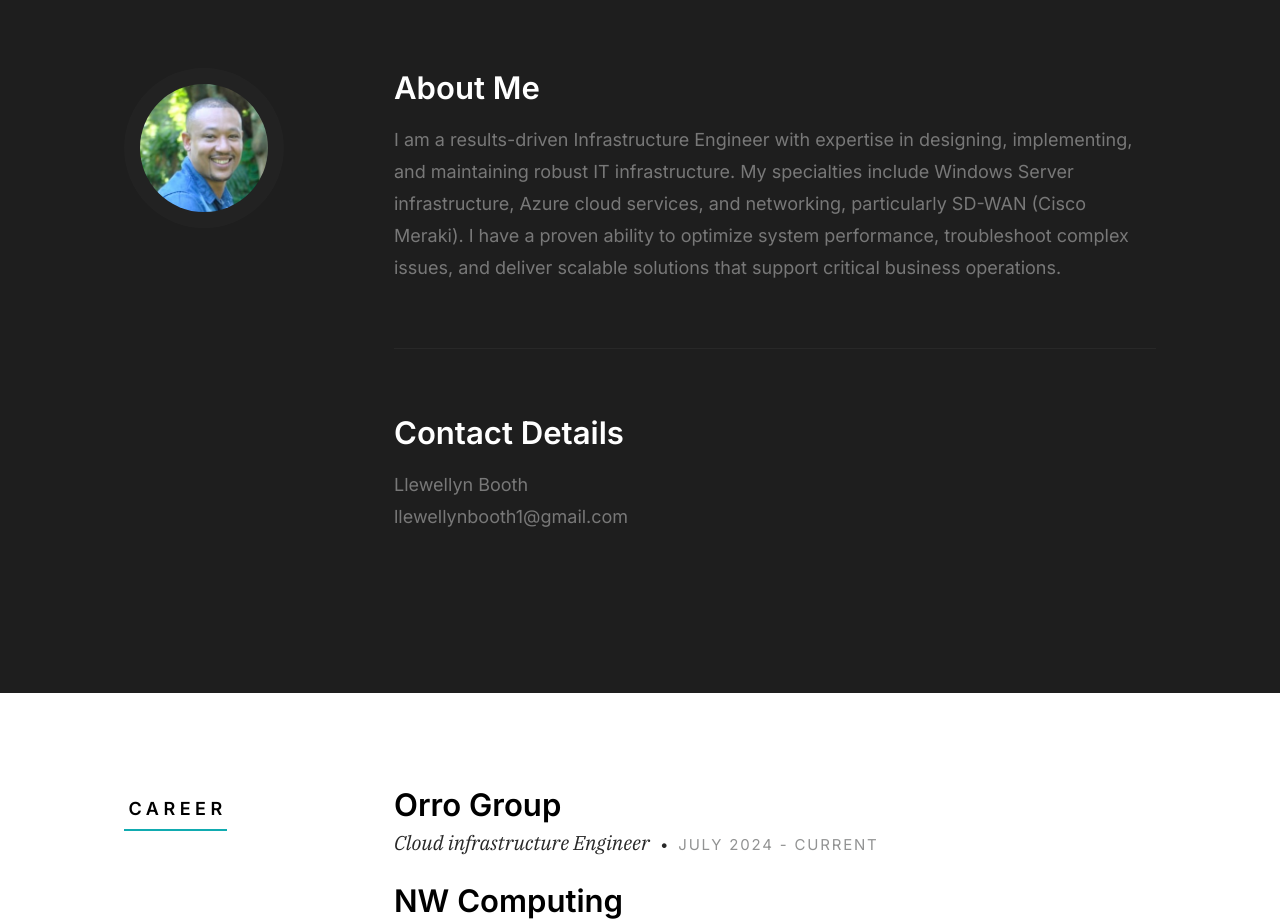
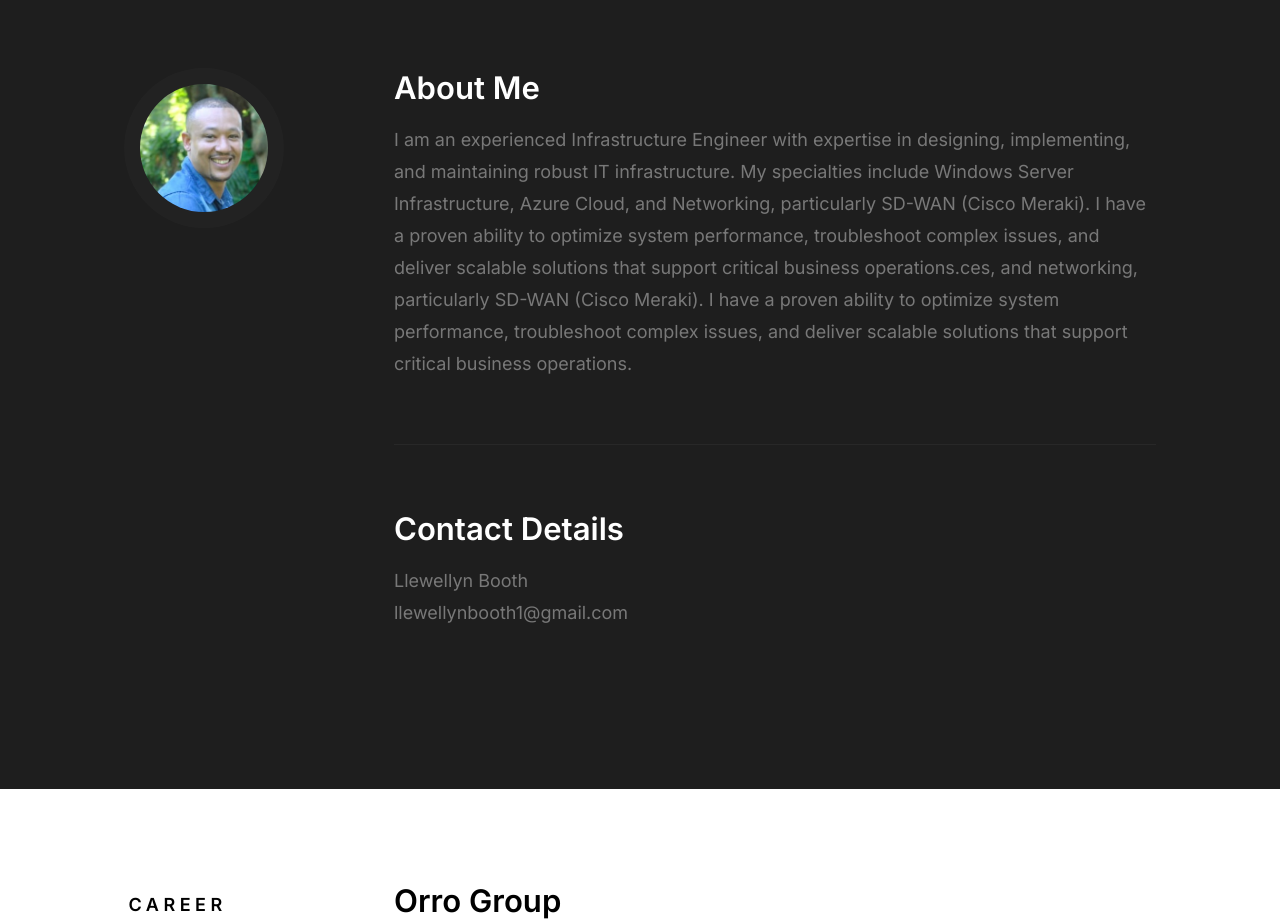
Before and after one commit to llewellynbooth/my-Azure-Resume, a plain HTML site: page frontend/index.html in a window 1280 px wide. Shown: the part 940-1864 px from the top of the page. Drawn offline with Linux system fonts and the light colour scheme; no server answers; a script that the page names is missing.

Commit message:
Update index.html

```diff
--- a/frontend/index.html
+++ b/frontend/index.html
@@ -128,7 +128,7 @@
             <div class="column large-9 tab-12 s-about__content">
                 <h3>About Me</h3>
                 <p>
-                    I am a results-driven Infrastructure Engineer with expertise in designing, implementing, and maintaining robust IT infrastructure. My specialties include Windows Server infrastructure, Azure cloud services, and networking, particularly SD-WAN (Cisco Meraki). I have a proven ability to optimize system performance, troubleshoot complex issues, and deliver scalable solutions that support critical business operations.
+                    I am an experienced Infrastructure Engineer with expertise in designing, implementing, and maintaining robust IT infrastructure. My specialties include Windows Server Infrastructure, Azure Cloud, and Networking, particularly SD-WAN (Cisco Meraki). I have a proven ability to optimize system performance, troubleshoot complex issues, and deliver scalable solutions that support critical business operations.ces, and networking, particularly SD-WAN (Cisco Meraki). I have a proven ability to optimize system performance, troubleshoot complex issues, and deliver scalable solutions that support critical business operations.
                 </p>
 
                 <hr>
```
